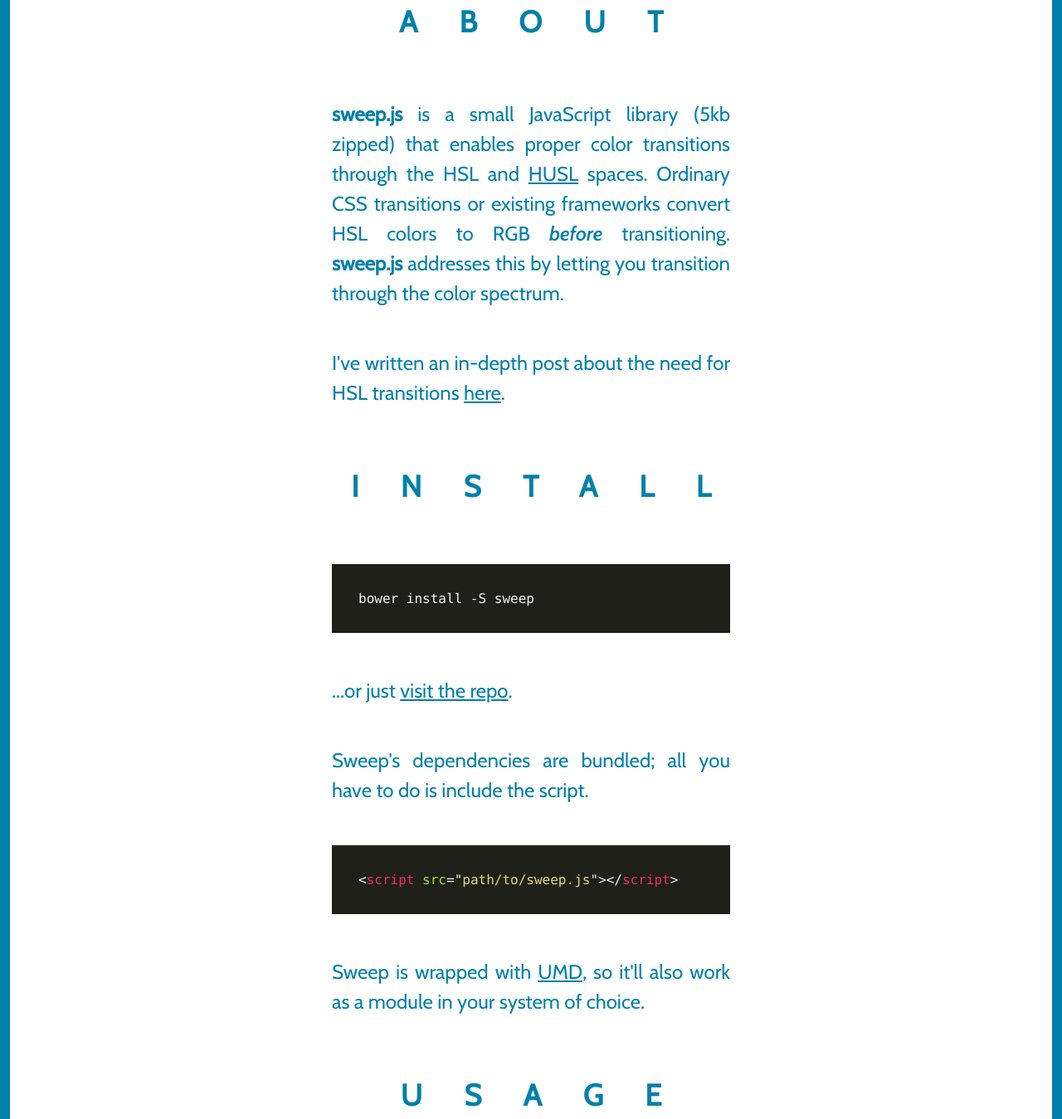
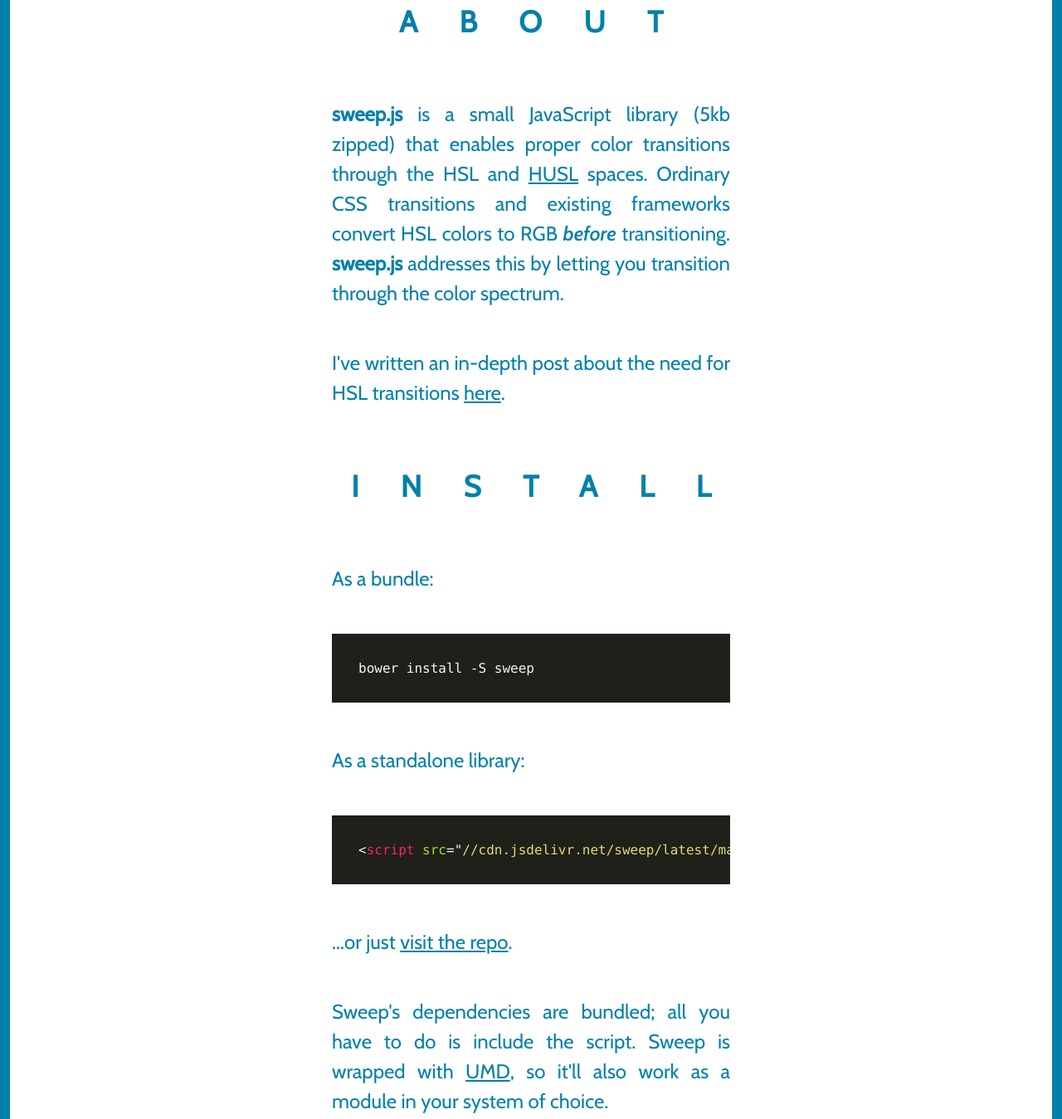
Before and after one commit to rileyjshaw/sweep, a plain HTML site: page index.html in a window 1280 px wide. Shown: the part 440-1789 px from the top of the page at 83% size. Drawn offline with nearby package versions, Linux system fonts and the light colour scheme.

Commit message:
Add cdn.jsdelivr to install

```diff
--- a/index.html
+++ b/index.html
@@ -16,21 +16,22 @@
       <li><a data-scroll href="#about">About</a></li>
       <li><a data-scroll href="#install">Install</a></li>
       <li><a data-scroll href="#usage">Usage</a></li>
-      <li><a data-scroll href="http://www.github.com/rileyjshaw/sweep">GitHub</a></li>
+      <li><a href="http://www.github.com/rileyjshaw/sweep">GitHub</a></li>
     </ul>
   </header>
 
   <h2 id="about">About</h2>
-    <p><strong>sweep.js</strong> is a small JavaScript library (5kb zipped) that enables proper color transitions through the HSL and <a href="http://www.boronine.com/husl/">HUSL</a> spaces. Ordinary CSS transitions or existing frameworks convert HSL colors to RGB <em>before</em> transitioning. <strong>sweep.js</strong> addresses this by letting you transition through the color spectrum.</p>
+    <p><strong>sweep.js</strong> is a small JavaScript library (5kb zipped) that enables proper color transitions through the HSL and <a href="http://www.boronine.com/husl/">HUSL</a> spaces. Ordinary CSS transitions and existing frameworks convert HSL colors to RGB <em>before</em> transitioning. <strong>sweep.js</strong> addresses this by letting you transition through the color spectrum.</p>
     <p>I've written an in-depth post about the need for HSL transitions <a href="http://rileyjshaw.com/blog/hue-angle-transitions/">here</a>.</p>
 
   <h2 id="install">Install</h2>
+    <p>As a bundle:</p>
     <pre><code class="language-bash">bower install -S sweep</code></pre>
+    <p>As a standalone library:</p>
+    <pre><code class="language-markup">&lt;script src="//cdn.jsdelivr.net/sweep/latest/mainfile"&gt;&lt;/script&gt;</code></pre>
     <p>...or just <a href="https://github.com/rileyjshaw/sweep/tree/master/bin/sweep.min.js">visit the repo</a>.</p>
 
-    <p>Sweep's dependencies are bundled; all you have to do is include the script.</p>
-    <pre><code class="language-markup">&lt;script src="path/to/sweep.js"&gt;&lt;/script&gt;</code></pre>
-    <p>Sweep is wrapped with <a href="https://github.com/umdjs/umd">UMD</a>, so it'll also work as a module in your system of choice.</p>
+    <p>Sweep's dependencies are bundled; all you have to do is include the script. Sweep is wrapped with <a href="https://github.com/umdjs/umd">UMD</a>, so it'll also work as a module in your system of choice.</p>
 
   <h2 id="usage">Usage</h2>
   <p>Using <strong>sweep.js</strong> to transition an element's color is easy. Whenever you want to trigger an HSL sweep, call:</p>
```
